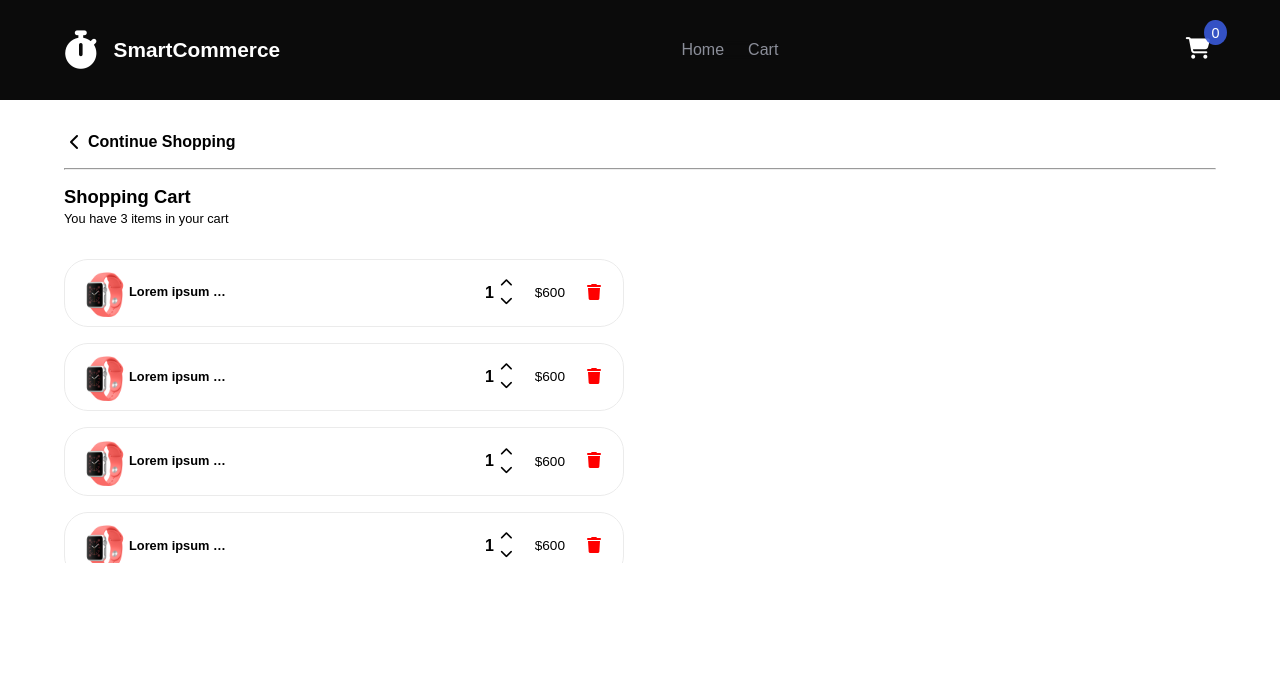
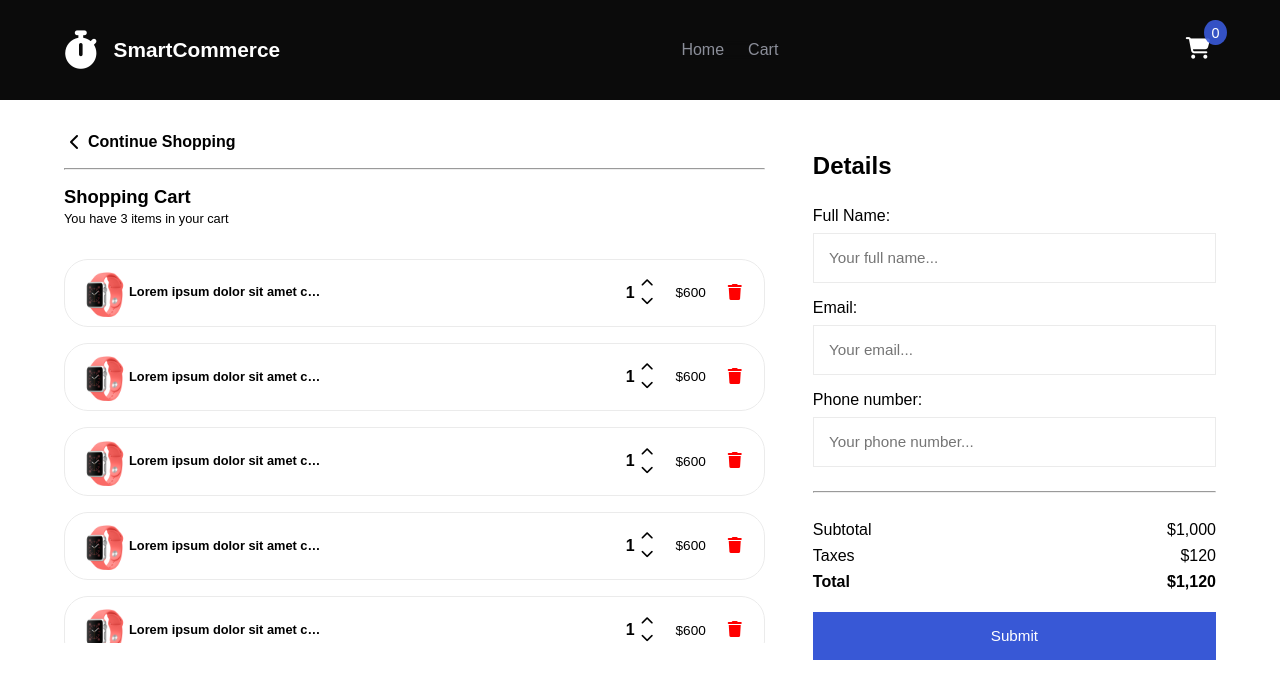
Before and after one commit to Rysth/REACT-eCommerce, a React (Create React App) app: page /cart in a window 1280 px wide. Shown: the top 698 px of the page. Built offline with nearby package versions, Linux system fonts and the light colour scheme; a web font is replaced by a local one.

Commit message:
Added the Cart page design.

```diff
--- a/src/App.css
+++ b/src/App.css
@@ -54,3 +54,7 @@ iframe {
 .color-white {
   color: var(--CL-neutral-white);
 }
+
+.fw-bold {
+  font-weight: bold;
+}
--- /dev/null
+++ b/src/components/Cart/Item/CartItem.css
@@ -0,0 +1,60 @@
+.cart-item {
+  border: 1px solid var(--CL-light);
+  border-radius: 1.5em;
+  display: flex;
+  align-items: center;
+  justify-content: space-between;
+  padding: 0.5em 1em;
+}
+
+.cart-heading,
+.cart-body,
+.cart-counter,
+.cart-information {
+  display: flex;
+  align-items: center;
+}
+
+.cart-image {
+  max-width: 3em;
+  object-fit: contain;
+}
+
+.cart-name {
+  font-size: 0.8rem;
+  max-width: 100px;
+  text-overflow: ellipsis;
+  white-space: nowrap;
+  overflow: hidden;
+}
+
+.cart-body,
+.cart-information {
+  gap: 1em;
+}
+
+.cart-quantity {
+  font-weight: bold;
+}
+
+.cart-actions {
+  display: grid;
+}
+
+.cart-button.arrow {
+  font-size: 0.8rem;
+}
+
+.cart-subtotal {
+  font-size: 0.85rem;
+}
+
+.cart-button.delete {
+  color: red;
+}
+
+@media (min-width: 768px) {
+  .cart-name {
+    max-width: 50%;
+  }
+}
--- /dev/null
+++ b/src/components/Cart/Item/CartItem.js
@@ -0,0 +1,37 @@
+import React from 'react';
+import HeroImage from '../../../assets/images/hero.png';
+import './CartItem.css';
+
+function CartItem() {
+  return (
+    <div className="cart-item">
+      <div className="cart-heading">
+        <img className="cart-image" src={HeroImage} alt="Hero" />
+        <h3 className="cart-name">
+          Lorem ipsum dolor sit amet consectetur adipisicing elit.
+        </h3>
+      </div>
+      <div className="cart-body">
+        <div className="cart-counter">
+          <p className="cart-quantity">1</p>
+          <div className="cart-actions">
+            <button type="button" className="cart-button arrow ">
+              <i className="cart-button  icon fa-solid fa-chevron-up" />
+            </button>
+            <button type="button" className="cart-button arrow ">
+              <i className="cart-button icon fa-solid fa-chevron-down" />
+            </button>
+          </div>
+        </div>
+        <div className="cart-information">
+          <p className="cart-subtotal">$600</p>
+          <button type="button" className="cart-button delete">
+            <i className="cart-button icon fa-solid fa-trash" />
+          </button>
+        </div>
+      </div>
+    </div>
+  );
+}
+
+export default CartItem;
--- a/src/pages/Cart/Cart.css
+++ b/src/pages/Cart/Cart.css
@@ -33,64 +33,41 @@
   gap: 1em;
   list-style-type: none;
   padding: 1em 0;
-  max-height: 20em;
+  max-height: 25em;
   margin: 1em 0;
-  overflow-y: scroll;
+  overflow-y: auto;
   align-items: baseline;
 }
 
-.cart-item {
-  border: 1px solid var(--CL-light);
-  border-radius: 1.5em;
-  display: flex;
-  align-items: center;
-  justify-content: space-between;
-  padding: 0.5em 1em;
-  max-width: 35em;
+.form-group.cart {
+  max-width: 100%;
+  padding: 0.5em 0;
 }
 
-.cart-heading,
-.cart-body,
-.cart-counter,
-.cart-information {
+.cart-amount {
   display: flex;
+  justify-content: space-between;
   align-items: center;
+  padding: 0.25em 0;
 }
 
-.cart-image {
-  max-width: 3em;
-  object-fit: contain;
+.form-input.cart {
+  border: 1px solid var(--CL-light);
+  width: 100%;
+  margin: 0.5em 0 0 0;
+  padding: 1em;
 }
 
-.cart-name {
-  font-size: 0.8rem;
-  max-width: 100px;
-  text-overflow: ellipsis;
-  white-space: nowrap;
-  overflow: hidden;
+.form-button.cart {
+  width: 100%;
+  border-radius: 0;
+  padding: 1em;
 }
 
-.cart-body,
-.cart-information {
-  gap: 1em;
+@media (min-width: 1024px) {
+  .cart-content {
+    display: grid;
+    grid-template-columns: 1fr 35%;
+    gap: 3em;
+  }
 }
-
-.cart-quantity {
-  font-weight: bold;
-}
-
-.cart-actions {
-  display: grid;
-}
-
-.cart-button.arrow {
-  font-size: 0.8rem;
-}
-
-.cart-subtotal {
-  font-size: 0.85rem;
-}
-
-.cart-button.delete {
-  color: red;
-}
--- a/src/pages/Cart/Cart.js
+++ b/src/pages/Cart/Cart.js
@@ -1,7 +1,7 @@
 import React from 'react';
 import { useNavigate } from 'react-router-dom';
+import CartItem from '../../components/Cart/Item/CartItem';
 import './Cart.css';
-import HeroImage from '../../assets/images/hero.png';
 
 function Cart() {
   const navigator = useNavigate();
@@ -27,15 +27,81 @@ function Cart() {
             <h2 className="cart-title">Shopping Cart</h2>
             <p className="cart-subtitle">You have 3 items in your cart</p>
             <div className="cart-layout">
-              <CartItem HeroImage={HeroImage} />
-              <CartItem HeroImage={HeroImage} />
-              <CartItem HeroImage={HeroImage} />
-              <CartItem HeroImage={HeroImage} />
-              <CartItem HeroImage={HeroImage} />
-              <CartItem HeroImage={HeroImage} />
-              <CartItem HeroImage={HeroImage} />
+              <CartItem />
+              <CartItem />
+              <CartItem />
+              <CartItem />
+              <CartItem />
+              <CartItem />
+              <CartItem />
             </div>
           </div>
+        </div>
+        <div className="cart-right">
+          <form className="form">
+            <h2 className="form-title">Details</h2>
+            <div className="form-group cart">
+              <label htmlFor="name" className="form-label cart">
+                Full Name:
+                <input
+                  className="form-input cart"
+                  type="text"
+                  placeholder="Your full name..."
+                  name="name"
+                  id="name"
+                  required
+                />
+              </label>
+            </div>
+            <div className="form-group cart">
+              <label htmlFor="email" className="form-label cart">
+                Email:
+                <input
+                  className="form-input cart"
+                  type="email"
+                  placeholder="Your email..."
+                  name="email"
+                  id="email"
+                  required
+                />
+              </label>
+            </div>
+            <div className="form-group cart">
+              <label htmlFor="phone" className="form-label cart">
+                Phone number:
+                <input
+                  className="form-input cart"
+                  type="tel"
+                  placeholder="Your phone number..."
+                  name="phone"
+                  id="phone"
+                  required
+                />
+              </label>
+            </div>
+            <hr className="cart-separator" />
+            <div className="form-group cart">
+              <div className="cart-preview">
+                <div className="cart-amount">
+                  Subtotal
+                  <span className="cart-number">$1,000</span>
+                </div>
+                <div className="cart-amount">
+                  Taxes
+                  <span className="cart-number">$120</span>
+                </div>
+                <div className="cart-amount fw-bold">
+                  Total
+                  <span className="cart-number fw-bold">$1,120</span>
+                </div>
+              </div>
+            </div>
+            <div className="form-group cart">
+              <button className="form-button cart" type="submit">
+                Submit
+              </button>
+            </div>
+          </form>
         </div>
       </div>
     </div>
@@ -43,35 +109,3 @@ function Cart() {
 }
 
 export default Cart;
-
-function CartItem() {
-  return (
-    <div className="cart-item">
-      <div className="cart-heading">
-        <img className="cart-image" src={HeroImage} alt="Hero" />
-        <h3 className="cart-name">
-          Lorem ipsum dolor sit amet consectetur adipisicing elit.
-        </h3>
-      </div>
-      <div className="cart-body">
-        <div className="cart-counter">
-          <p className="cart-quantity">1</p>
-          <div className="cart-actions">
-            <button type="button" className="cart-button arrow ">
-              <i className="cart-button  icon fa-solid fa-chevron-up" />
-            </button>
-            <button type="button" className="cart-button arrow ">
-              <i className="cart-button icon fa-solid fa-chevron-down" />
-            </button>
-          </div>
-        </div>
-        <div className="cart-information">
-          <p className="cart-subtotal">$600</p>
-          <button type="button" className="cart-button delete">
-            <i className="cart-button icon fa-solid fa-trash" />
-          </button>
-        </div>
-      </div>
-    </div>
-  );
-}
```
